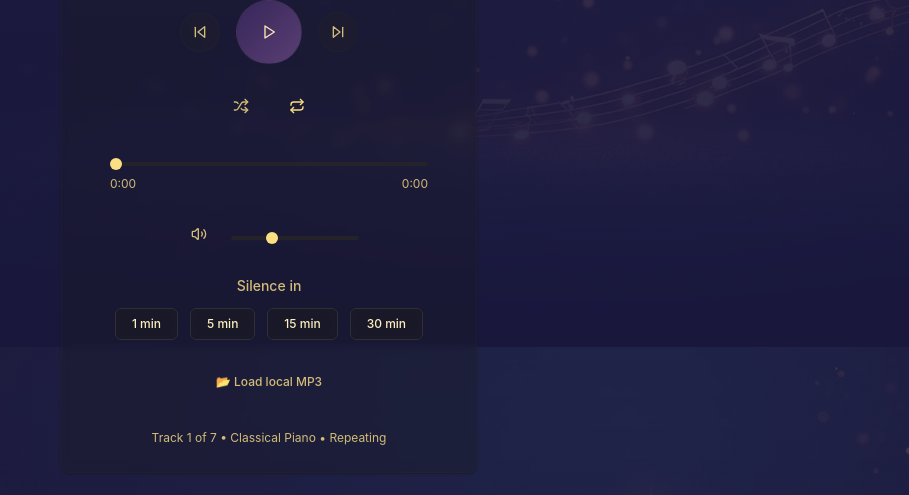
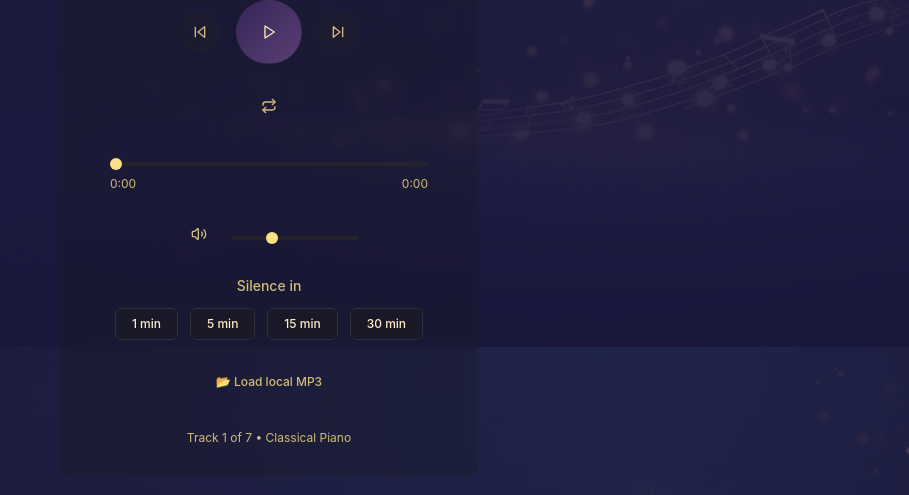
Before and after one commit to fredjhoffmann/amadeus-app, a React (Vite) app: page / in a window 1280 px wide. Shown: the part 453-948 px from the top of the page, without its empty margins (371-1280 px from the left). Built offline with nearby package versions, Linux system fonts and the light colour scheme.

Commit message:
Remove shuffle and enable auto-next
Remove the shuffle button from the music player. Configure the player to automatically advance to the next track upon completion, instead of repeating the current track.

```diff
--- a/src/components/MusicPlayer.tsx
+++ b/src/components/MusicPlayer.tsx
@@ -2,7 +2,7 @@ import React, { useState, useRef, useEffect } from 'react';
 import { Button } from '@/components/ui/button';
 import { Card } from '@/components/ui/card';
 import { TrackList } from '@/components/TrackList';
-import { Play, Pause, SkipBack, SkipForward, Volume2, VolumeX, Repeat, Shuffle } from 'lucide-react';
+import { Play, Pause, SkipBack, SkipForward, Volume2, VolumeX, Repeat } from 'lucide-react';
 
 import type { Track, MusicCollection } from '@/data/tracks';
 import { musicCollections } from '@/data/tracks';
@@ -44,8 +44,7 @@ export const MusicPlayer: React.FC<MusicPlayerProps> = ({
   const [isPlaying, setIsPlaying] = useState(false);
   const [volume, setVolume] = useState(0.3);
   const [isMuted, setIsMuted] = useState(false);
-  const [isLooping, setIsLooping] = useState(true);
-  const [isShuffled, setIsShuffled] = useState(false);
+  const [isLooping, setIsLooping] = useState(false);
   const [showTrackList, setShowTrackList] = useState(false);
   const [audioError, setAudioError] = useState<string | null>(null);
   const [localFile, setLocalFile] = useState<string | null>(null);
@@ -204,24 +203,14 @@ export const MusicPlayer: React.FC<MusicPlayerProps> = ({
   };
 
   const nextTrack = () => {
-    if (isShuffled) {
-      const randomIndex = Math.floor(Math.random() * currentCollection.tracks.length);
-      setCurrentTrackIndex(randomIndex);
-    } else {
-      const nextIndex = (currentTrackIndex + 1) % currentCollection.tracks.length;
-      setCurrentTrackIndex(nextIndex);
-    }
+    const nextIndex = (currentTrackIndex + 1) % currentCollection.tracks.length;
+    setCurrentTrackIndex(nextIndex);
     setCurrentTime(0);
   };
 
   const previousTrack = () => {
-    if (isShuffled) {
-      const randomIndex = Math.floor(Math.random() * currentCollection.tracks.length);
-      setCurrentTrackIndex(randomIndex);
-    } else {
-      const prevIndex = currentTrackIndex === 0 ? currentCollection.tracks.length - 1 : currentTrackIndex - 1;
-      setCurrentTrackIndex(prevIndex);
-    }
+    const prevIndex = currentTrackIndex === 0 ? currentCollection.tracks.length - 1 : currentTrackIndex - 1;
+    setCurrentTrackIndex(prevIndex);
     setCurrentTime(0);
   };
 
@@ -236,9 +225,6 @@ export const MusicPlayer: React.FC<MusicPlayerProps> = ({
     setIsLooping(!isLooping);
   };
 
-  const toggleShuffle = () => {
-    setIsShuffled(!isShuffled);
-  };
 
   const toggleMute = () => {
     setIsMuted(!isMuted);
@@ -308,7 +294,7 @@ export const MusicPlayer: React.FC<MusicPlayerProps> = ({
           <audio
             ref={audioRef}
             key={`${currentCollectionIndex}-${currentTrackIndex}`}
-            loop={isLooping && !isShuffled}
+            loop={isLooping}
             onPlay={() => {
               console.log(`🎵 Playing: ${currentTrack.title}`);
               setIsPlaying(true);
@@ -377,15 +363,6 @@ export const MusicPlayer: React.FC<MusicPlayerProps> = ({
 
           {/* Secondary Controls */}
           <div className="flex items-center justify-center space-x-4">
-            <Button
-              variant="ghost"
-              size="sm"
-              onClick={toggleShuffle}
-              className={`text-muted-foreground hover:text-foreground ${isShuffled ? 'text-primary' : ''}`}
-            >
-              <Shuffle className="h-4 w-4" />
-            </Button>
-
             <Button
               variant="ghost"
               size="sm"
@@ -519,8 +496,7 @@ export const MusicPlayer: React.FC<MusicPlayerProps> = ({
           <div className="text-center">
             <span className="text-xs text-muted-foreground">
               Track {currentTrackIndex + 1} of {currentCollection.tracks.length} • {currentCollection.name}
-              {isLooping && !isShuffled && ' • Repeating'}
-              {isShuffled && ' • Shuffled'}
+              {isLooping && ' • Repeating'}
             </span>
           </div>
         </div>
```
